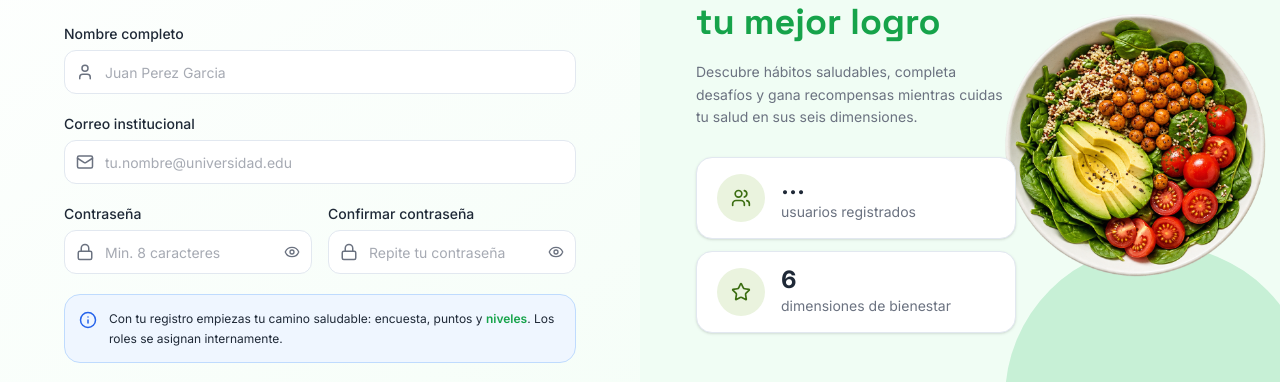
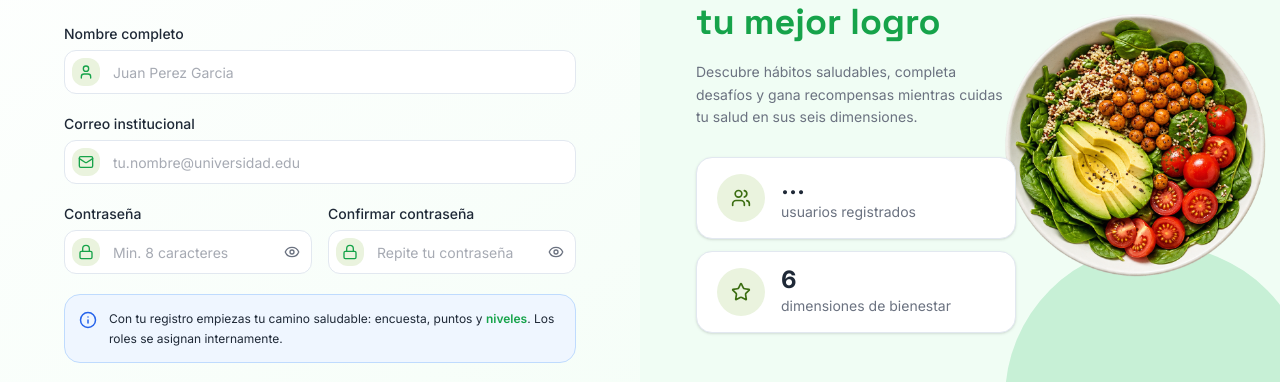
Before and after one commit to ana21garces/UnivitaFrontend, a Next.js app: page /register in a window 1280 px wide. Shown: the part 256-638 px from the top of the page. Built offline with nearby package versions, Linux system fonts and the light colour scheme; no server answers.

Commit message:
feat: cajita verde en los íconos, Health en verde y mensajes minimalistas en login y registro

```diff
--- a/components/login-form.tsx
+++ b/components/login-form.tsx
@@ -4,7 +4,7 @@ import { useEffect, useState } from "react"
 import { useRouter } from "next/navigation"
 import Link from "next/link"
 import axios from "axios"
-import { Eye, EyeOff, Mail, Lock, CheckCircle } from "lucide-react"
+import { Eye, EyeOff, Mail, Lock, CheckCircle, AlertCircle } from "lucide-react"
 import { UniVitaLogo } from "@/components/univita-logo"
 import { ACCESS_TOKEN_KEY, REFRESH_TOKEN_KEY, getRoleFromToken, setSurveyDone } from "@/lib/auth"
 
@@ -102,7 +102,7 @@ export function LoginForm() {
         <UniVitaLogo size="md" />
         <div className="text-center">
           <h1 className="text-[26px] font-bold font-heading text-[#1F2937]">
-            UnacHealth
+            Unac<span className="text-[#16A34A]">Health</span>
           </h1>
           <p className="mt-1 text-md text-[#6B7280]">
             Pequeños hábitos, grandes cambios.
@@ -125,7 +125,7 @@ export function LoginForm() {
 
         {/* Success message after registration */}
         {justRegistered && (
-          <div className="flex items-center gap-2 px-4 py-3 rounded-lg bg-green-50 border border-green-200 text-sm text-[#15803D]">
+          <div className="flex items-center gap-1.5 text-sm text-[#15803D]">
             <CheckCircle className="w-4 h-4 shrink-0" />
             <span>Cuenta creada. Ahora inicia sesión.</span>
           </div>
@@ -133,8 +133,9 @@ export function LoginForm() {
 
         {/* Error message */}
         {error && (
-          <div className="px-4 py-3 rounded-lg bg-red-50 border border-red-200 text-sm text-red-600">
-            {error}
+          <div className="flex items-center gap-1.5 text-sm text-[#DC2626]">
+            <AlertCircle className="w-4 h-4 shrink-0" />
+            <span>{error}</span>
           </div>
         )}
 
@@ -144,7 +145,9 @@ export function LoginForm() {
             Correo institucional
           </label>
           <div className="relative">
-            <Mail className="absolute left-3 top-1/2 -translate-y-1/2 w-4.5 h-4.5 text-[#6B7280]" />
+            <div className="absolute left-2 top-1/2 -translate-y-1/2 flex items-center justify-center w-7 h-7 rounded-lg bg-[#EAF3DE]">
+              <Mail className="w-4 h-4 text-[#16A34A]" />
+            </div>
             <input
               id="login-email"
               type="email"
@@ -152,7 +155,7 @@ export function LoginForm() {
               value={email}
               onChange={(e) => setEmail(e.target.value)}
               required
-              className="w-full h-11 pl-10 pr-4 rounded-lg border border-[#E2E8F0] bg-[#FFFFFF] text-[#1F2937] text-sm placeholder:text-[#6B7280]/60 focus:outline-none focus:ring-2 focus:ring-[#16A34A]/30 focus:border-[#16A34A] transition-colors"
+              className="w-full h-11 pl-12 pr-4 rounded-lg border border-[#E2E8F0] bg-[#FFFFFF] text-[#1F2937] text-sm placeholder:text-[#6B7280]/60 focus:outline-none focus:ring-2 focus:ring-[#16A34A]/30 focus:border-[#16A34A] transition-colors"
             />
           </div>
         </div>
@@ -163,7 +166,9 @@ export function LoginForm() {
             Contraseña
           </label>
           <div className="relative">
-            <Lock className="absolute left-3 top-1/2 -translate-y-1/2 w-4.5 h-4.5 text-[#6B7280]" />
+            <div className="absolute left-2 top-1/2 -translate-y-1/2 flex items-center justify-center w-7 h-7 rounded-lg bg-[#EAF3DE]">
+              <Lock className="w-4 h-4 text-[#16A34A]" />
+            </div>
             <input
               id="login-password"
               type={showPassword ? "text" : "password"}
@@ -171,7 +176,7 @@ export function LoginForm() {
               value={password}
               onChange={(e) => setPassword(e.target.value)}
               required
-              className="w-full h-11 pl-10 pr-11 rounded-lg border border-[#E2E8F0] bg-[#FFFFFF] text-[#1F2937] text-sm placeholder:text-[#6B7280]/60 focus:outline-none focus:ring-2 focus:ring-[#16A34A]/30 focus:border-[#16A34A] transition-colors"
+              className="w-full h-11 pl-12 pr-11 rounded-lg border border-[#E2E8F0] bg-[#FFFFFF] text-[#1F2937] text-sm placeholder:text-[#6B7280]/60 focus:outline-none focus:ring-2 focus:ring-[#16A34A]/30 focus:border-[#16A34A] transition-colors"
             />
             <button
               type="button"
--- a/components/register-form.tsx
+++ b/components/register-form.tsx
@@ -65,16 +65,20 @@ export function RegisterForm() {
 
   // Clases del input: borde rojo cuando hay error, verde por defecto
   const inputClass = (hasError: boolean, pr: string) =>
-    `w-full h-11 pl-10 ${pr} rounded-lg border bg-[#FFFFFF] text-[#1F2937] text-sm placeholder:text-[#6B7280]/60 focus:outline-none focus:ring-2 transition-colors ${
+    `w-full h-11 pl-12 ${pr} rounded-lg border bg-[#FFFFFF] text-[#1F2937] text-sm placeholder:text-[#6B7280]/60 focus:outline-none focus:ring-2 transition-colors ${
       hasError
         ? "border-[#F87171] focus:ring-[#F87171]/30 focus:border-[#F87171]"
         : "border-[#E2E8F0] focus:ring-[#16A34A]/30 focus:border-[#16A34A]"
     }`
 
-  const iconClass = (hasError: boolean) =>
-    `absolute left-3 top-1/2 -translate-y-1/2 w-4.5 h-4.5 ${
-      hasError ? "text-[#EF4444]" : "text-[#6B7280]"
+  // Cajita del ícono: verde por defecto, roja cuando hay error
+  const iconBoxClass = (hasError: boolean) =>
+    `absolute left-2 top-1/2 -translate-y-1/2 flex items-center justify-center w-7 h-7 rounded-lg ${
+      hasError ? "bg-[#FEE2E2]" : "bg-[#EAF3DE]"
     }`
+
+  const iconInnerClass = (hasError: boolean) =>
+    `w-4 h-4 ${hasError ? "text-[#EF4444]" : "text-[#16A34A]"}`
 
   const handleSubmit = async (e: React.FormEvent) => {
     e.preventDefault()
@@ -144,7 +148,9 @@ export function RegisterForm() {
             Nombre completo
           </label>
           <div className="relative">
-            <User className={iconClass(showNameError)} />
+            <div className={iconBoxClass(showNameError)}>
+              <User className={iconInnerClass(showNameError)} />
+            </div>
             <input
               id="register-name"
               type="text"
@@ -170,7 +176,9 @@ export function RegisterForm() {
             Correo institucional
           </label>
           <div className="relative">
-            <Mail className={iconClass(showEmailError)} />
+            <div className={iconBoxClass(showEmailError)}>
+              <Mail className={iconInnerClass(showEmailError)} />
+            </div>
             <input
               id="register-email"
               type="email"
@@ -198,7 +206,9 @@ export function RegisterForm() {
               Contraseña
             </label>
             <div className="relative">
-              <Lock className={iconClass(showPasswordError)} />
+              <div className={iconBoxClass(showPasswordError)}>
+                <Lock className={iconInnerClass(showPasswordError)} />
+              </div>
               <input
                 id="register-password"
                 type={showPassword ? "text" : "password"}
@@ -231,7 +241,9 @@ export function RegisterForm() {
               Confirmar contraseña
             </label>
             <div className="relative">
-              <Lock className={iconClass(showConfirmError)} />
+              <div className={iconBoxClass(showConfirmError)}>
+                <Lock className={iconInnerClass(showConfirmError)} />
+              </div>
               <input
                 id="register-confirm"
                 type={showConfirmPassword ? "text" : "password"}
```
